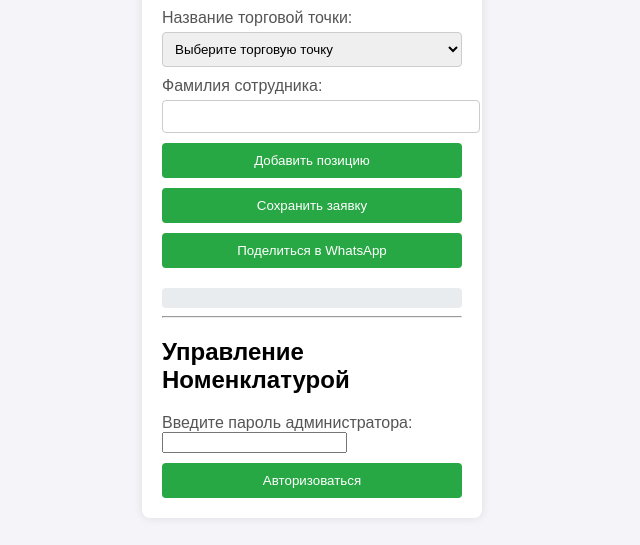
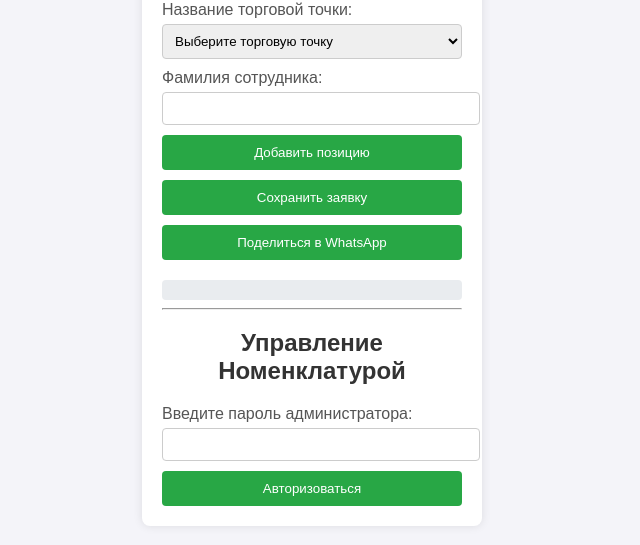
Before and after one commit to Melangecafe/order-form, a plain HTML site: page index.html in a window 1280 px wide. Shown: the part 205-750 px from the top of the page, without its empty margins (328-968 px from the left). Drawn offline with Linux system fonts and the light colour scheme.

Commit message:
Update styles.css

```diff
--- a/styles.css
+++ b/styles.css
@@ -17,7 +17,7 @@ body {
     width: 300px;
 }
 
-h1 {
+h1, h2 {
     text-align: center;
     color: #333;
 }
@@ -28,7 +28,7 @@ label {
     color: #555;
 }
 
-select, input[type="text"] {
+select, input[type="text"], input[type="password"] {
     width: 100%;
     padding: 8px;
     margin-top: 5px;
@@ -57,3 +57,7 @@ button:hover {
     background-color: #e9ecef;
     border-radius: 4px;
 }
+
+#inventory-management {
+    margin-top: 20px;
+}
```
